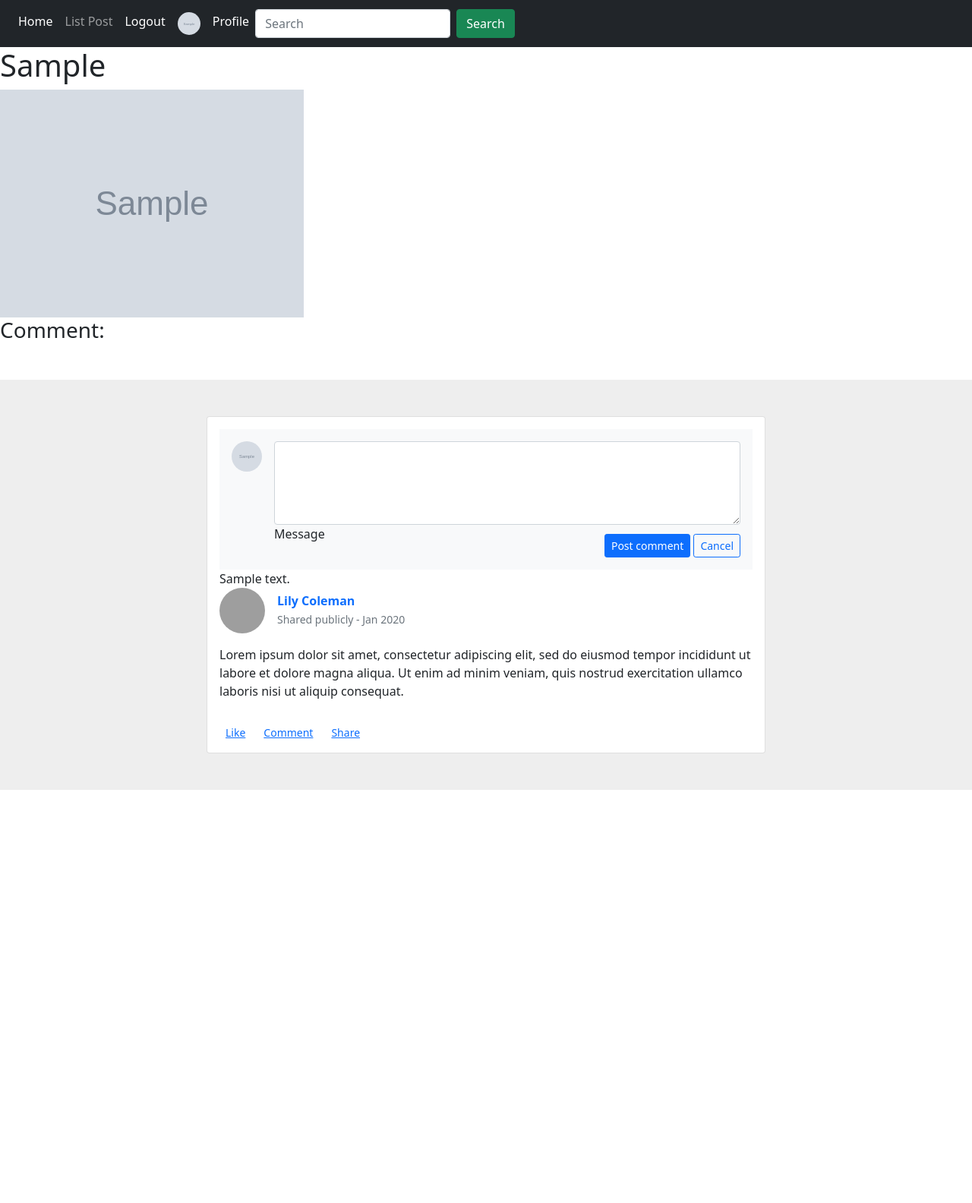
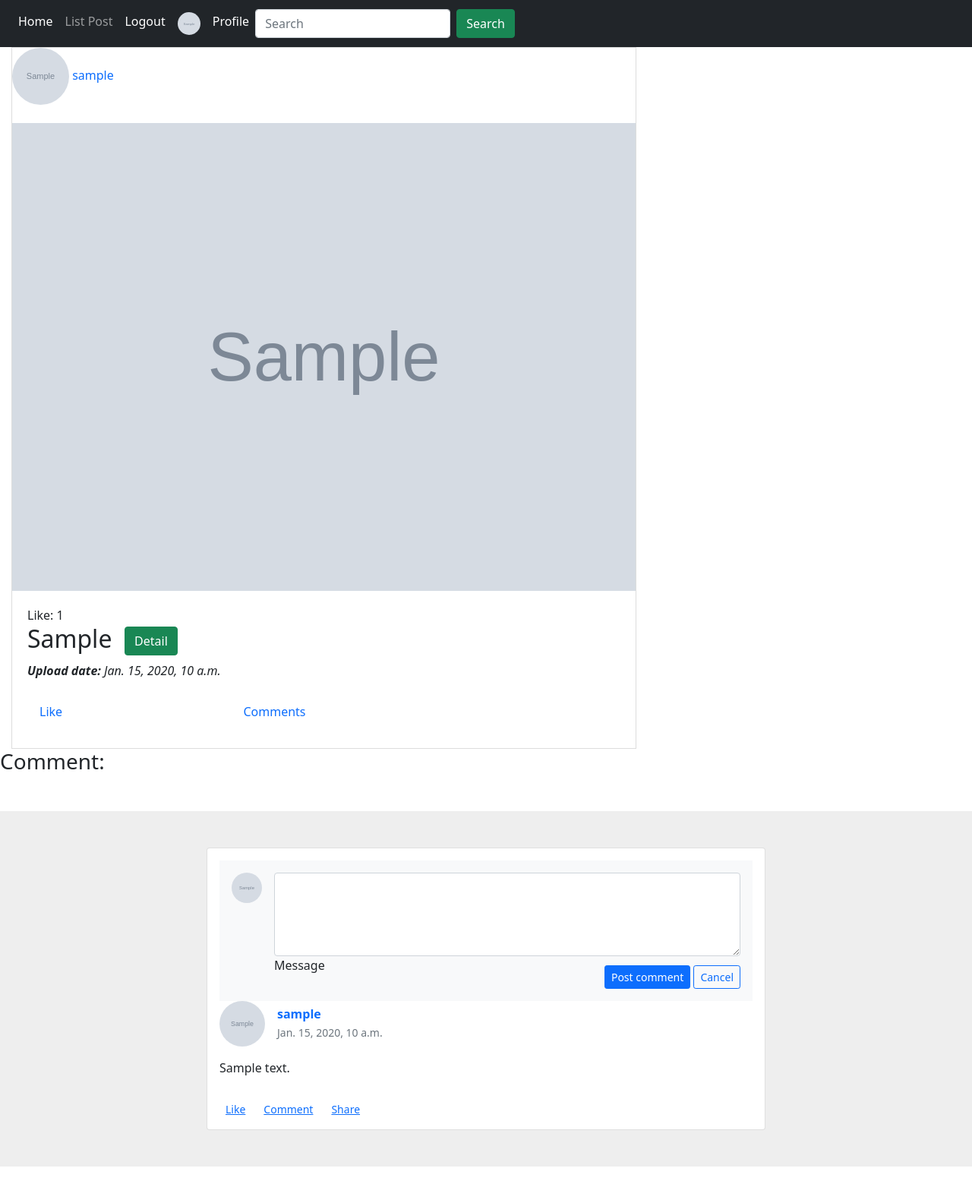
Before and after one commit to okthichiatay77/ProfileSocial, a Django app: template posts/templates/posts/detail_post.html in a window 1280 px wide. Shown: the whole page at 76% size. Before the commit the page ends 1040 px from the top, so only its background shows below. Run offline with Django 4.2, Linux system fonts and the light colour scheme; the template is opened without the code that fills it: values that come from a table or form of the project are taken from there, others are empty; a user stored in the database is signed in; tables that the repository leaves empty hold one stand-in row (values such as "Sample post"); grey boxes marked "Sample" are stand-in pictures; some libraries are stand-ins or nearby versions; grey boxes are pictures that could not be loaded.

Commit message:
this is demo

```diff
--- a/posts/templates/posts/detail_post.html
+++ b/posts/templates/posts/detail_post.html
@@ -7,8 +7,44 @@
 
 
 {% block content %}
-    <h1>{{ post.caption }}</h1>
-    <img src="/media/{{ post.image }}">
+    <div class="col-sm-8">
+            <div style="border: 1px solid #ddd">
+                        <div>
+                            {% if post.author.user_profile.profile_pic %}
+                                <img src="/media/{{ post.author.user_profile.profile_pic }}" width="75px" height="75px" class="rounded-circle">
+                            {% else %}
+                                <img src="/media/profile_pics/m.jpg" width="75px" height="75px" class="rounded-circle">
+                            {% endif %}
+                            <a style="text-decoration: none;" href="{% url 'accounts:user' username=post.author %}">{{ post.author }}</a>
+                            <br>
+                        </div>
+                        <br>
+                        <img src="/media/{{ post.image }}" width=" 100%">
+                        <div style="padding: 20px;">
+                            Like: {{ post.count_liked }}
+                            <h2>{{ post.caption }}&nbsp;&nbsp;<a href="{% url 'posts:detail_post' pk=post.pk %}"><button class="btn btn-success">Detail</button></a></h2>
+                            <i><strong>Upload date:</strong> {{ post.upload_date }}</i>
+                            <div class="row">
+                                <div class="col-sm-4">
+                                    {% if post.pk in liked_post_list %}
+                                        <a class="nav-link" href="{% url 'posts:unliked' pk=post.pk %}" target="_parent"><i class="fa-solid fa-thumbs-down" style="font-size: 36px;"></i>UnLike</a>
+                                    {% else %}
+                                        <a class="nav-link" href="{% url 'posts:liked' pk=post.pk %}" target="_parent"><i class="fa-solid fa-thumbs-up" style="font-size: 36px;"></i>Like</a>
+                                    {% endif %}
+                                </div>
+                                <div class="col-sm-4">
+                                    <a class="col-sm-9 nav-link"><i class="fa-solid fa-comments" style="font-size: 36px;
+                                    text-decoration: none;"></i>Comments</a>
+                                </div>
+                            </div>
+
+
+                        </div>
+                    </div>
+    </div>
+
+
+
 
     <h3>Comment:</h3>
     <section style="background-color: #eee;">
@@ -39,25 +75,21 @@
 
 
 
-            {% for i in comments %}
-                {{ i.content }}
-            {% endfor %}
+            {% for comment in comments %}
                 <div class="d-flex flex-start align-items-center">
                   <img class="rounded-circle shadow-1-strong me-3"
-                src="https://mdbcdn.b-cdn.net/img/Photos/Avatars/img%20(19).webp" alt="avatar" width="60"
+                    src="/media/{{ comment.user.user_profile.profile_pic }}" alt="avatar" width="60"
                     height="60" />
                   <div>
-                <h6 class="fw-bold text-primary mb-1">Lily Coleman</h6>
+                    <h6 class="fw-bold text-primary mb-1">{{ comment.user.username }}</h6>
                     <p class="text-muted small mb-0">
-                  Shared publicly - Jan 2020
+                      {{ comment.date_created }}
                     </p>
                   </div>
                 </div>
 
                 <p class="mt-3 mb-4 pb-2">
-              Lorem ipsum dolor sit amet, consectetur adipiscing elit, sed do eiusmod
-              tempor incididunt ut labore et dolore magna aliqua. Ut enim ad minim veniam,
-              quis nostrud exercitation ullamco laboris nisi ut aliquip consequat.
+                  {{ comment.content }}
                 </p>
 
                 <div class="small d-flex justify-content-start">
@@ -74,6 +106,7 @@
                     <p class="mb-0">Share</p>
                   </a>
                 </div>
+            {% endfor %}
           </div>
         </div>
       </div>
```
Lines whose indentation alone changed are shown as unchanged.
